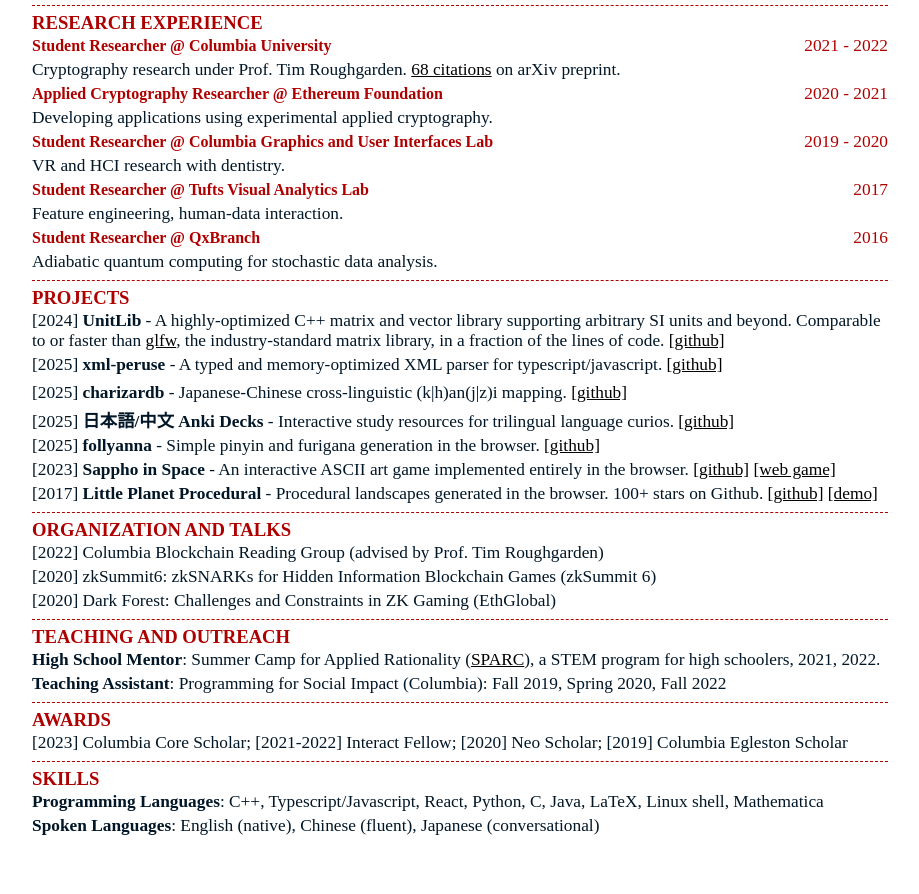
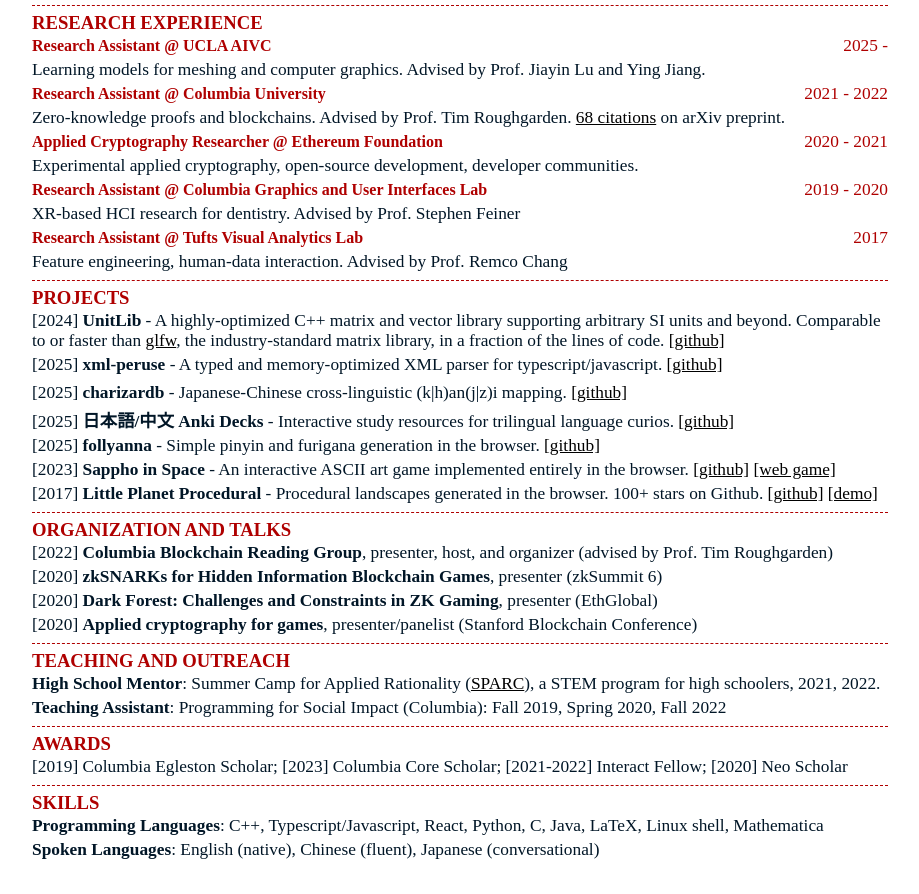
Before and after one commit to faith-luo/faith-luo.github.io, a website: page cv/index.html in a window 1280 px wide. Shown: the part 836-1730 px from the top of the page, without its empty margins (180-1099 px from the left). Before the commit the page ends 1706 px from the top, so only its background shows below. Drawn offline with Linux system fonts and the light colour scheme.

Commit message:
update cv

```diff
--- a/cv/index.html
+++ b/cv/index.html
@@ -102,31 +102,37 @@
 				<div class="section">
 					<h2>Research Experience</h2>
 					<div class="label">
-						<h3>Student Researcher @ Columbia University</h3>
+						<h3>Research Assistant  @ UCLA AIVC</h3>
+						<p>2025 - </p>
+					</div>
+					<p>Learning models for meshing and computer graphics. Advised by Prof. Jiayin Lu and Ying Jiang.</p>
+
+					<div class="label">
+						<h3>Research Assistant @ Columbia University</h3>
 						<p>2021 - 2022</p>
 					</div>
-					<p>Cryptography research under Prof. Tim Roughgarden. <a href="https://scholar.google.com/scholar_lookup?arxiv_id=2202.06877">68 citations</a> on arXiv preprint.</p>
+					<p>Zero-knowledge proofs and blockchains. Advised by Prof. Tim Roughgarden. <a href="https://scholar.google.com/scholar_lookup?arxiv_id=2202.06877">68 citations</a> on arXiv preprint.</p>
 
 					<div class="label">
 						<h3>Applied Cryptography Researcher  @ Ethereum Foundation</h3>
 						<p>2020 - 2021</p>
 					</div>
-					<p>Developing applications using experimental applied cryptography.</p>
+					<p>Experimental applied cryptography, open-source development, developer communities.</p>
 					<div class="label">
-						<h3>Student Researcher @ Columbia Graphics and User Interfaces Lab</h3>
+						<h3>Research Assistant @ Columbia Graphics and User Interfaces Lab</h3>
 						<p>2019 - 2020</p>
 					</div>
-					<p>VR and HCI research with dentistry.</p>
+					<p>XR-based HCI research for dentistry. Advised by Prof. Stephen Feiner</p>
 					<div class="label">
-						<h3>Student Researcher @ Tufts Visual Analytics Lab</h3>
+						<h3>Research Assistant @ Tufts Visual Analytics Lab</h3>
 						<p>2017</p>
 					</div>
-					<p>Feature engineering, human-data interaction.</p>
-					<div class="label">
+					<p>Feature engineering, human-data interaction. Advised by Prof. Remco Chang</p>
+					<!-- <div class="label">
 						<h3>Student Researcher @ QxBranch</h3>
 						<p>2016</p>
 					</div>
-					<p>Adiabatic quantum computing for stochastic data analysis.</p>
+					<p>Adiabatic quantum computing for stochastic data analysis.</p> -->
 				</div>
 				<div class="section">
 					<h2>Projects</h2>
@@ -150,12 +156,12 @@
 
 				<div class="section">
 					<h2>Organization and Talks</h2>
-					<p>[2022] Columbia Blockchain Reading Group (advised by Prof. Tim Roughgarden)</p>
-					<p>[2020] zkSummit6: zkSNARKs for Hidden Information Blockchain Games (zkSummit 6)</p>
+					<p>[2022] <b>Columbia Blockchain Reading Group</b>, presenter, host, and organizer (advised by Prof. Tim Roughgarden)</p>
+					<p>[2020] <b>zkSNARKs for Hidden Information Blockchain Games</b>, presenter (zkSummit 6)</p>
 					<!-- https://www.youtube.com/watch?app=desktop&v=1C0z3bR-YdE -->
-					<p>[2020] Dark Forest: Challenges and Constraints in ZK Gaming (EthGlobal)</p>
+					<p>[2020] <b>Dark Forest: Challenges and Constraints in ZK Gaming</b>, presenter (EthGlobal)</p>
 					<!-- https://www.youtube.com/watch?v=ZUkEucDp5J0 -->
-
+					<p>[2020] <b>Applied cryptography for games</b>, presenter/panelist (Stanford Blockchain Conference)</p>
 				</div>
 				<div class="section">
 					<h2>Teaching and Outreach</h2>
@@ -166,7 +172,7 @@
 				</div>
 				<div class="section">
 					<h2>Awards</h2>
-					<p>[2023] Columbia Core Scholar; [2021-2022] Interact Fellow; [2020] Neo Scholar; [2019] Columbia Egleston Scholar</p>
+					<p>[2019] Columbia Egleston Scholar; [2023] Columbia Core Scholar; [2021-2022] Interact Fellow; [2020] Neo Scholar</p>
 				</div>
 				<div class="section">
 					<h2>Skills</h2>
```
